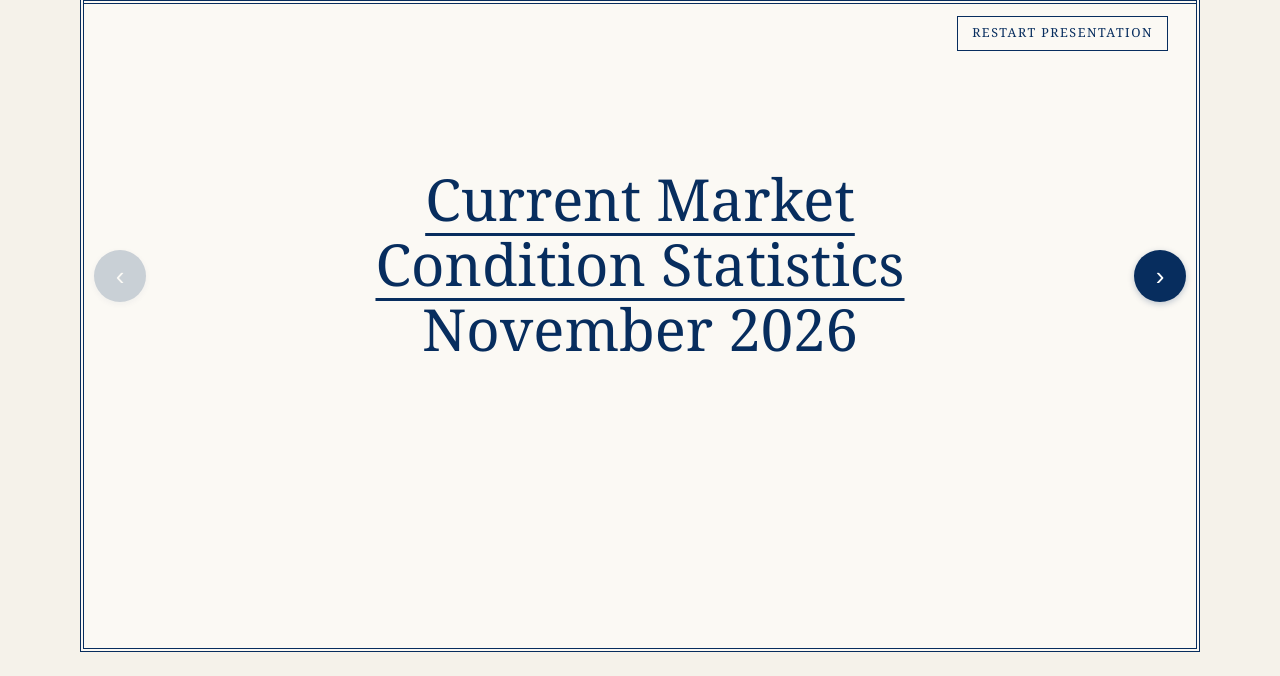
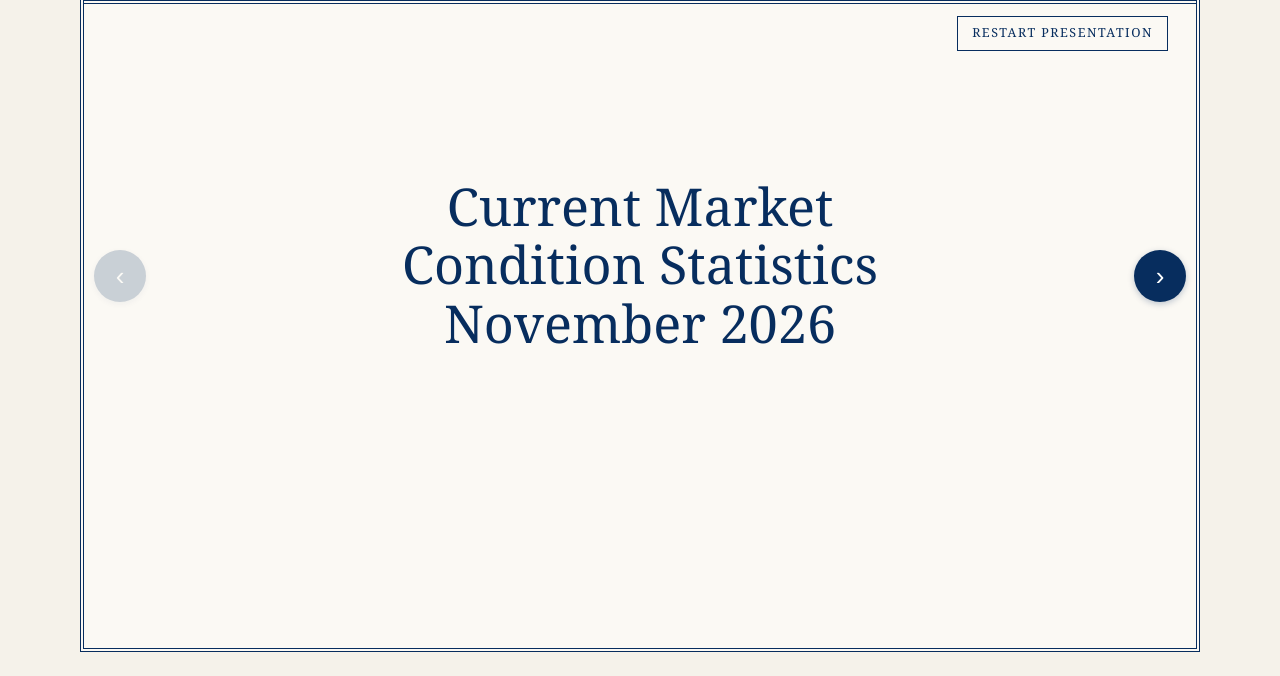
Before and after one commit to burnshomes247/mike-report, a plain HTML site: page index.html in a window 1280 px wide. Shown: the part 124-800 px from the top of the page. Drawn offline with Linux system fonts and the light colour scheme.

Commit message:
Title slides: remove underline, 10% smaller text
Co-Authored-By: Claude Sonnet 5.5 <noreply@anthropic.com>
Claude-Session: https://claude.ai/code/session_01Aya6BZGLz3U622pdL2tA8A

```diff
--- a/index.html
+++ b/index.html
@@ -101,7 +101,7 @@ tr.star td:first-child{font-weight:bold}
 .opener{justify-content:center;align-items:center;text-align:center;gap:26px}
 .opener .big{max-width:22ch;margin:0 auto;text-align:center}
 @media (min-width:601px){.opener{padding-bottom:218px}}
-.opener .big.sect{text-decoration:underline;text-decoration-thickness:3px;text-underline-offset:.2em}
+.opener .big.sect{font-size:clamp(27px,4.68vw,52.2px)}
 .addr-title{font-size:clamp(40px,7vw,84px);max-width:none;text-align:center;align-self:center}
 .mapslide{justify-content:center}
 .mapfig{margin:0 auto;text-align:center}
@@ -198,7 +198,7 @@ tr.star td:first-child{font-weight:bold}
   <button type="button" class="arrow next" id="next" aria-label="Next slide">&#8250;</button>
 
   <section class="slide opener" data-tab="Market Statistics" id="marketintro">
-    <p class="big sect">Current Market Condition Statistics<br><span style="display:inline-block">November 2026</span></p>
+    <p class="big sect">Current Market Condition Statistics<br>November 2026</p>
   </section>
 
   <section class="slide opener" data-tab="Inventory Intro" id="invintro">
```
